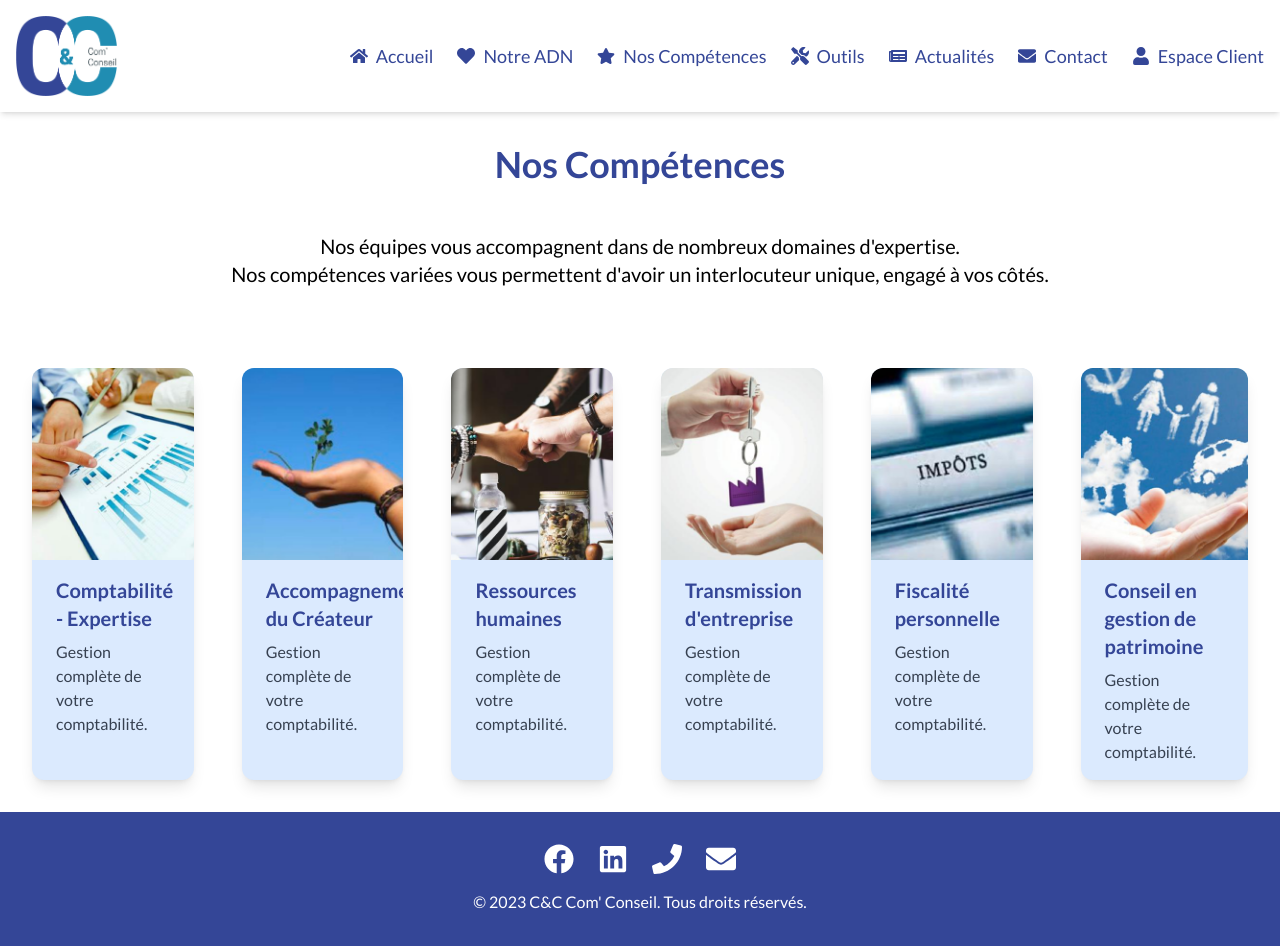
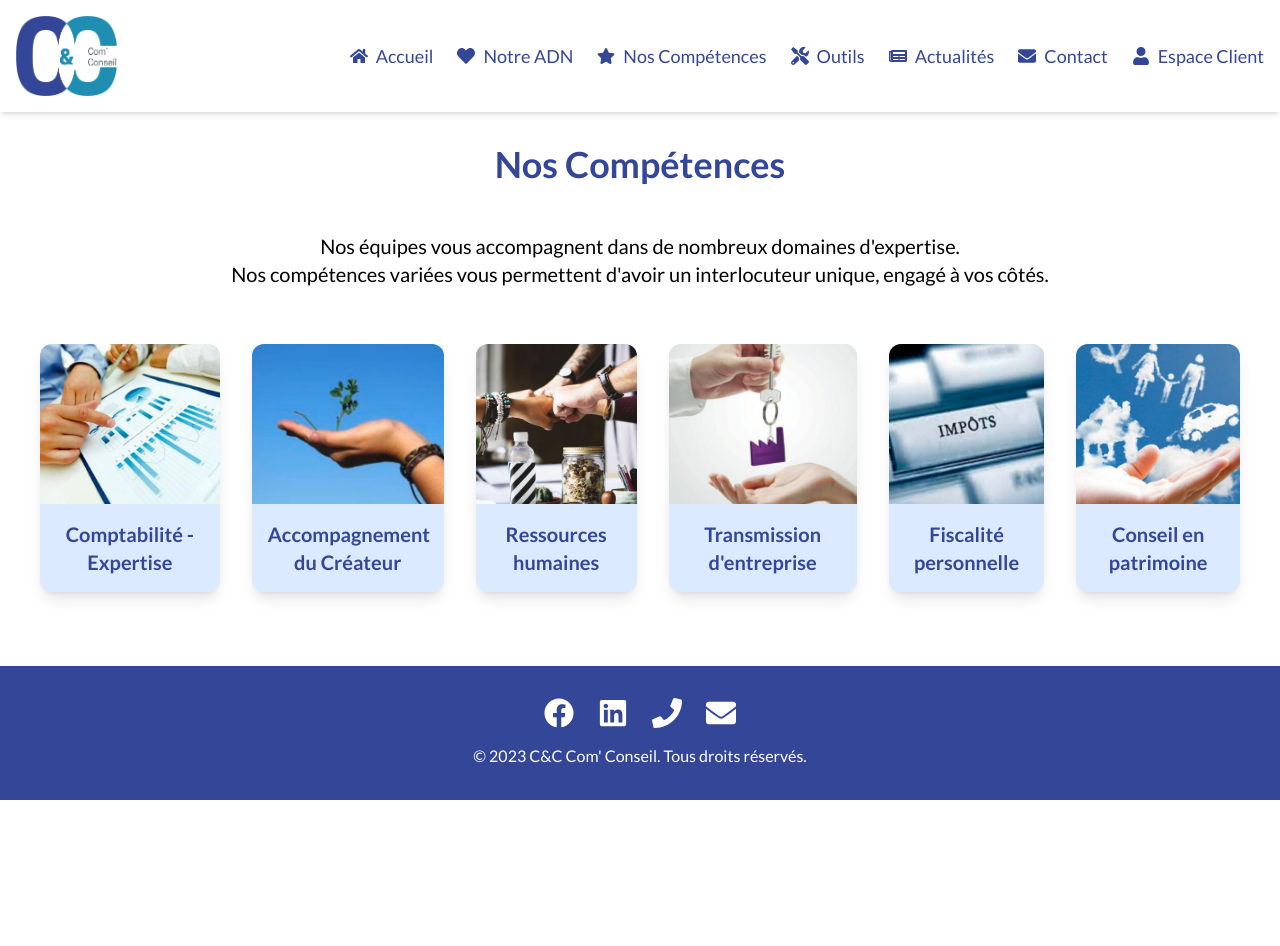
Before and after one commit to AntoineWtz/com-conseil, a React (Create React App) app: page /skills in a window 1280 px wide. After the commit the page ends 800 px from the top, so only its background shows below. Built offline with nearby package versions, Linux system fonts and the light colour scheme.

Commit message:
edit skillCard style

```diff
--- a/src/components/SkillCard.tsx
+++ b/src/components/SkillCard.tsx
@@ -8,11 +8,10 @@ interface SkillCardProps {
 
 const SkillCard: React.FC<SkillCardProps> = ({ title, description, imageUrl }) => {
     return (
-        <div className="max-w-sm rounded-xl bg-blue-100 overflow-hidden shadow-lg m-4">
-            <img className="w-full h-48 object-cover hover:scale-105 duration-300" src={imageUrl} alt={title} />
-            <div className="px-6 py-4">
-                <div className="font-bold text-[#344697] text-xl mb-2">{title}</div>
-                <p className="text-gray-700">{description}</p>
+        <div className="max-w-48 rounded-xl bg-blue-100 overflow-hidden shadow-lg m-2">
+            <img className="w-full h-40 object-cover hover:scale-105 duration-300" src={imageUrl} alt={title} />
+            <div className="px-4 py-4">
+                <div className="font-bold text-[#344697] text-xl text-center">{title}</div>
             </div>
         </div>
     );
--- a/src/pages/Skills.tsx
+++ b/src/pages/Skills.tsx
@@ -22,7 +22,7 @@ const Skills: React.FC = () => {
             <section className="mt-8">
                 <h2 className="text-4xl text-[#344697] font-bold m-8 text-center">Nos Compétences</h2>
                 <p className='m-12 text-xl text-center'>Nos équipes vous accompagnent dans de nombreux domaines d'expertise. <br />Nos compétences variées vous permettent d'avoir un interlocuteur unique, engagé à vos côtés.</p>
-                <div className="flex flex-wrap lg:flex-nowrap justify-evenly gap-4 p-4">
+                <div className="flex flex-wrap lg:flex-nowrap justify-evenly gap-4 m-8">
                     {loadingSkills ? (
                         <p>Chargement des compétences...</p>
                     ) : (
--- a/src/services/skillService.ts
+++ b/src/services/skillService.ts
@@ -12,7 +12,7 @@ const skills: Skill[] = [
     { id: 3, name: 'Ressources humaines', description: 'Gestion complète de votre comptabilité.', imageUri: skill3 },
     { id: 4, name: 'Transmission d\'entreprise', description: 'Gestion complète de votre comptabilité.', imageUri: skill4 },
     { id: 5, name: 'Fiscalité personnelle', description: 'Gestion complète de votre comptabilité.', imageUri: skill5 },
-    { id: 6, name: 'Conseil en gestion de patrimoine', description: 'Gestion complète de votre comptabilité.', imageUri: skill6 },
+    { id: 6, name: 'Conseil en patrimoine', description: 'Gestion complète de votre comptabilité.', imageUri: skill6 },
 ];
 
 export const getSkills = (): Promise<Skill[]> => {
```
